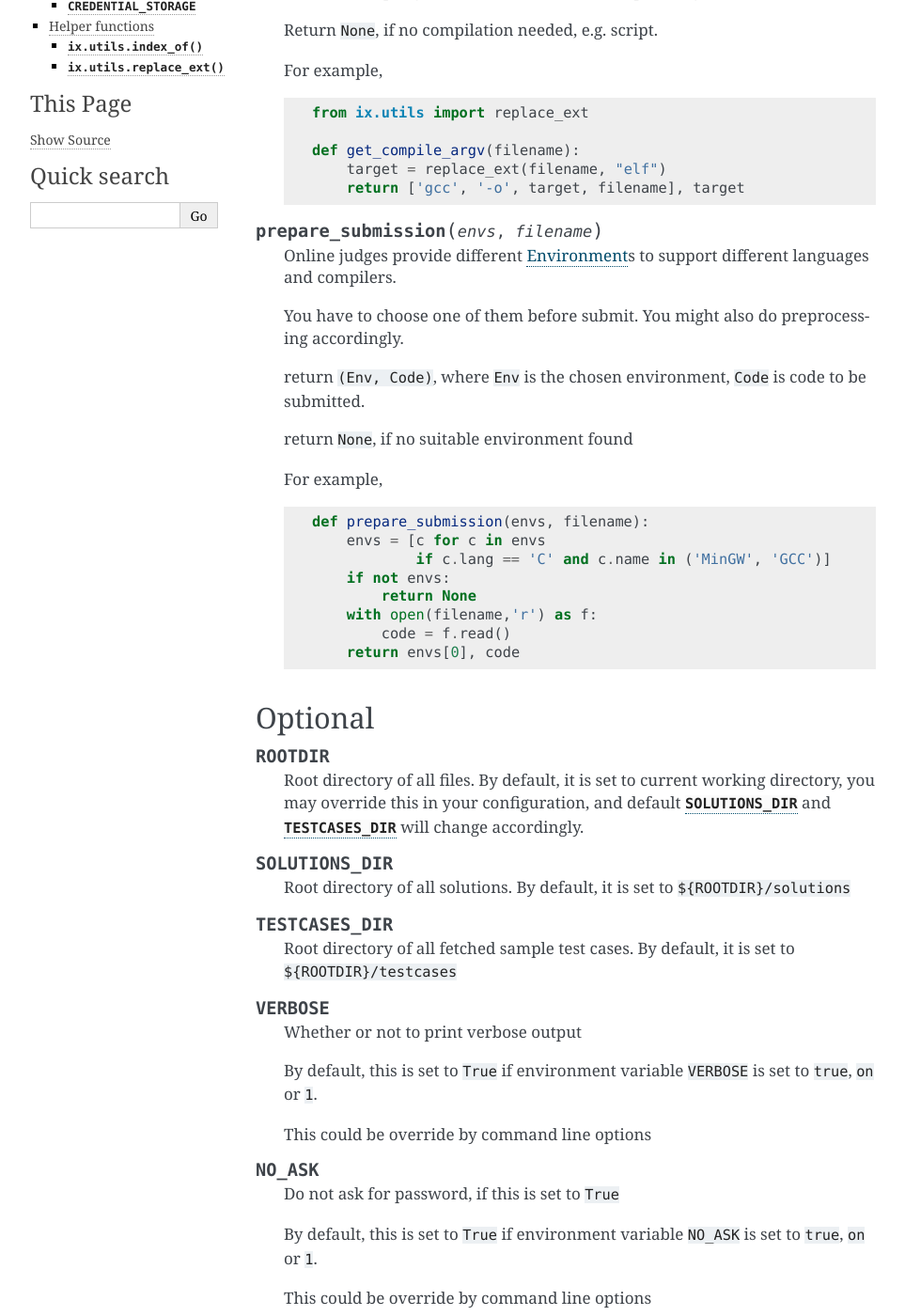
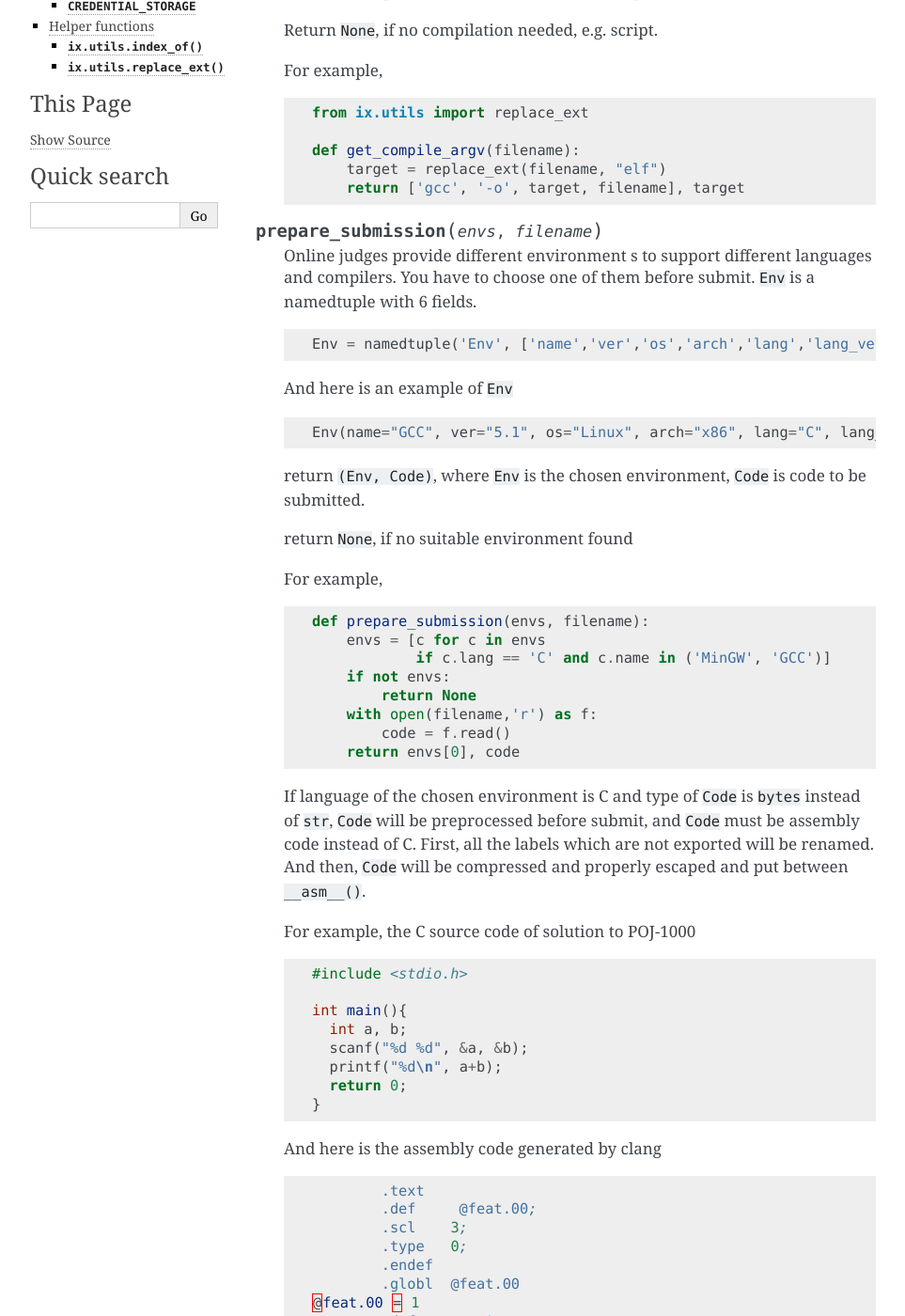
Before and after one commit to bhuztez/ix, a Sphinx documentation site: the page built from doc/configuration.rst, in a window 1280 px wide and 1400 px high, scrolled down 490 px. Shown: the whole window at 94% size, without its empty margins (148-1111 px from the left). Built offline with Sphinx 7.4.7, drawn with Linux system fonts in a browser that asks for light colours; some of the changed text lies outside the part shown.

Commit message:
update documentation

```diff
--- a/README.rst
+++ b/README.rst
@@ -13,7 +13,7 @@ run locally
 
     $ python3 -mix run solutions/POJ/1000.c
 
-check against sample input/output
+check against sample test cases
 
 .. code-block:: console
 
--- a/doc/configuration.rst
+++ b/doc/configuration.rst
@@ -36,9 +36,17 @@ Required
 
 .. py:function:: prepare_submission(envs, filename)
 
-    Online judges provide different :any:`environment`\ s to support different languages and compilers.
+    Online judges provide different environment s to support different languages and compilers. You have to choose one of them before submit. :code:`Env` is a namedtuple with 6 fields.
 
-    You have to choose one of them before submit. You might also do preprocessing accordingly.
+    .. code-block:: python3
+
+        Env = namedtuple('Env', ['name','ver','os','arch','lang','lang_ver'])
+
+    And here is an example of :code:`Env`
+
+    .. code-block:: python3
+
+        Env(name="GCC", ver="5.1", os="Linux", arch="x86", lang="C", lang_ver="C11")
 
     return :code:`(Env, Code)`, where :code:`Env` is the chosen environment, :code:`Code` is code to be submitted.
 
@@ -56,6 +64,85 @@ Required
             with open(filename,'r') as f:
                 code = f.read()
             return envs[0], code
+
+    If language of the chosen environment is C and type of :code:`Code` is :code:`bytes` instead of :code:`str`, :code:`Code` will be preprocessed before submit, and :code:`Code` must be assembly code instead of C. First, all the labels which are not exported will be renamed. And then, :code:`Code` will be compressed and properly escaped and put between :code:`__asm__()`.
+
+    For example, the C source code of solution to POJ-1000
+
+    .. code-block:: c
+
+        #include <stdio.h>
+
+        int main(){
+          int a, b;
+          scanf("%d %d", &a, &b);
+          printf("%d\n", a+b);
+          return 0;
+        }
+
+    And here is the assembly code generated by clang
+
+    .. code-block:: asm
+
+        	.text
+        	.def	 @feat.00;
+        	.scl	3;
+        	.type	0;
+        	.endef
+        	.globl	@feat.00
+        @feat.00 = 1
+        	.def	 _main;
+        	.scl	2;
+        	.type	32;
+        	.endef
+        	.globl	_main
+        _main:                                  # @main
+        # BB#0:
+        	pushl	%ebp
+        	movl	%esp, %ebp
+        	pushl	%edi
+        	pushl	%esi
+        	subl	$8, %esp
+        	calll	___main
+        	leal	-12(%ebp), %esi
+        	leal	-16(%ebp), %edi
+        	pushl	%esi
+        	pushl	%edi
+        	pushl	$L_.str
+        	calll	_scanf
+        	addl	$12, %esp
+        	movl	(%esi), %eax
+        	addl	(%edi), %eax
+        	pushl	%eax
+        	pushl	$L_.str.1
+        	calll	_printf
+        	addl	$8, %esp
+        	xorl	%eax, %eax
+        	addl	$8, %esp
+        	popl	%esi
+        	popl	%edi
+        	popl	%ebp
+        	retl
+
+        	.section	.rdata,"dr"
+        L_.str:                                 # @.str
+        	.asciz	"%d %d"
+
+        L_.str.1:                               # @.str.1
+        	.asciz	"%d\n"
+
+
+    And after being preprocessed by ix, the assembly code is converted to C code
+
+    .. code-block:: c
+
+        #define _ "pushl\t%e"
+        #define b "\n\tcalll\t_"
+        #define a "\n\taddl\t$"
+        #define d "endef\n\t.globl\t"
+        #define c ":\n\t.asciz\t\"%d"
+        __asm__("\t.text\n\t.def\t @feat.00;\n\t.scl\t3;\n\t.type\t0;\n\t."d"@feat.00\n@feat.00 = 1\n\t.def\t _main;\n\t.scl\t2;\n\t.type\t32;\n\t."d"_main\n_main:\n\t"_"bp\n\tmovl\t%esp, %ebp\n\t"_"di\n\t"_"si\n\tsubl\t$8, %esp"b"__main\n\tleal\t-12(%ebp), %esi\n\tleal\t-16(%ebp), %edi\n\t"_"si\n\t"_"di\n\tpushl\t$L_"b"scanf"a"12, %esp\n\tmovl\t(%esi), %eax\n\taddl\t(%edi), %eax\n\tpushl\t%eax\n\tpushl\t$L_.1"b"printf"a"8, %esp\n\txorl\t%eax, %eax"a"8, %esp\n\tpopl\t%esi\n\tpopl\t%edi\n\tpopl\t%ebp\n\tretl\n\t.section\t.rdata,\"dr\"\nL_"c" %d\"\n\nL_.1"c"\\n\"\n\n\n");
+
 
 Optional
 ========
@@ -177,6 +264,19 @@ Optional
 
     By default, it is set to :code:`ix.credential.readers.readline.ReadlineCredentialReader()`
 
+    And :code:`ix.credential.readers.env.EnvironmentCredentialReader` is recommended when running in Continuous Integration environment, For example, environment variables :code:`POJ_user_id1`, :code:`POJ_password1` are required to submit code to POJ.
+
+    .. code-block:: python3
+
+        USER = "user_id1"
+        PASS = "password1"
+
+        CREDENTIAL_INPUT_TITLE = "POJ (poj.org)"
+        CREDENTIAL_INPUT_FIELDS = (
+            (USER, "User ID", False),
+            (PASS, "Password", True),
+        )
+
 
 .. py:data:: CREDENTIAL_STORAGE
 
--- a/doc/usage.rst
+++ b/doc/usage.rst
@@ -81,11 +81,13 @@ where *filename* is the path to your solution.
 
     recompile if already compiled before test
 
+You may output :code:`\x1bXf.3\x1b\\` just before a floating point number, ix will ignore absolute error smaller than :code:`0.001` .
+
 
 generate
 ========
 
-:program:`python3 -mix generate` prints the code to be submitted. You may whatever preprocessing you what in :py:func:`prepare_submission`. This command allows you to check what is to be submitted. It is called like this.
+:program:`python3 -mix generate` prints the code to be submitted. You may do whatever preprocessing you what in :py:func:`prepare_submission`, or your code may have been preprocessed by ix. This command allows you to check what is to be submitted. It is called like this.
 
 .. code-block:: console
 
```
Also changed, not shown: other parts of doc/configuration.rst (+2 -2 lines), doc/environment.rst (deleted, +0 -54 lines), doc/index.rst (+11 -14 lines), doc/reader.rst (deleted, +0 -13 lines), doc/storage.rst (deleted, +0 -17 lines).
